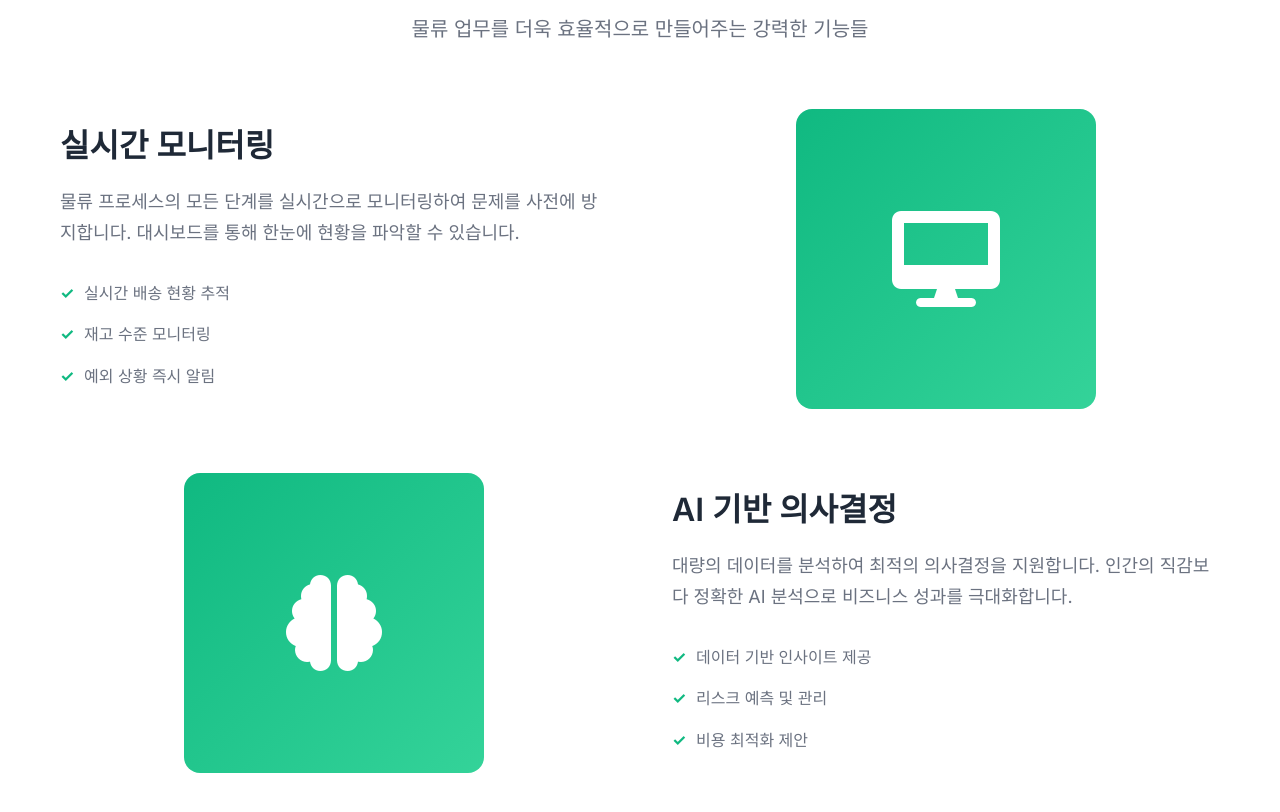
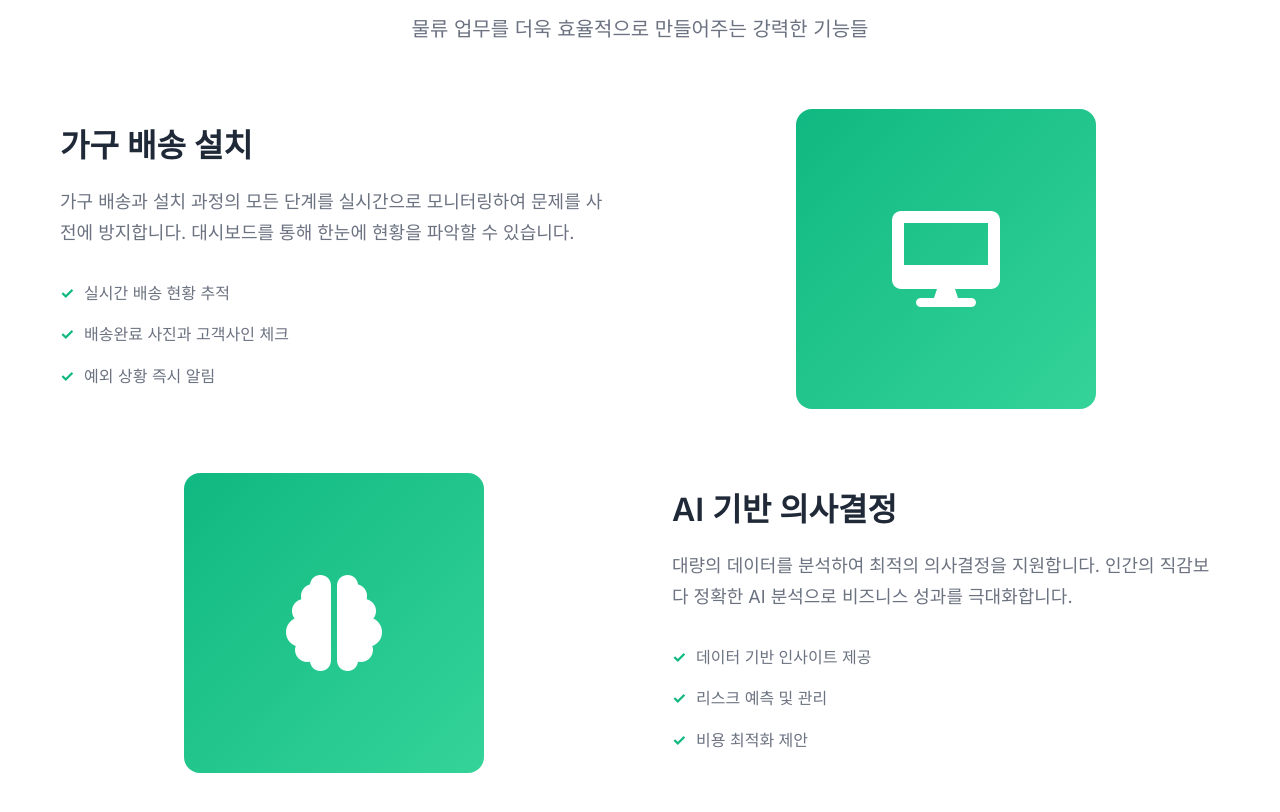
Before and after one commit to termpro2000/easypick_web, a plain HTML site: page index.html in a window 1280 px wide. Shown: the part 2723-3535 px from the top of the page. Drawn offline with Linux system fonts and the light colour scheme.

Commit message:
Update: 가구 배송 설치 기능으로 주요 기능 섹션 수정

```diff
--- a/index.html
+++ b/index.html
@@ -152,11 +152,11 @@
             <div class="features-content">
                 <div class="feature-item">
                     <div class="feature-text">
-                        <h3>실시간 모니터링</h3>
-                        <p>물류 프로세스의 모든 단계를 실시간으로 모니터링하여 문제를 사전에 방지합니다. 대시보드를 통해 한눈에 현황을 파악할 수 있습니다.</p>
+                        <h3>가구 배송 설치</h3>
+                        <p>가구 배송과 설치 과정의 모든 단계를 실시간으로 모니터링하여 문제를 사전에 방지합니다. 대시보드를 통해 한눈에 현황을 파악할 수 있습니다.</p>
                         <ul>
                             <li>실시간 배송 현황 추적</li>
-                            <li>재고 수준 모니터링</li>
+                            <li>배송완료 사진과 고객사인 체크</li>
                             <li>예외 상황 즉시 알림</li>
                         </ul>
                     </div>
```
